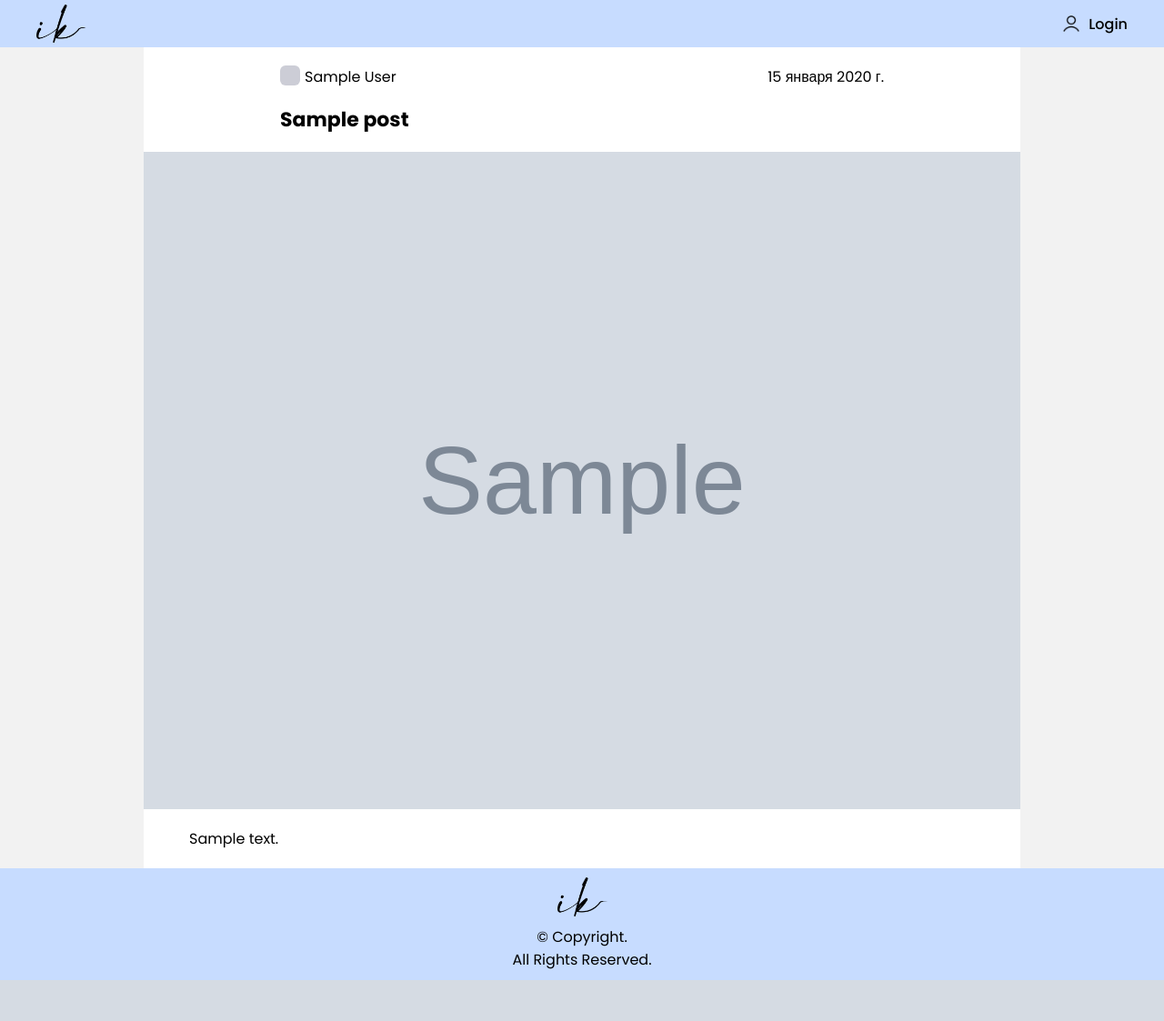
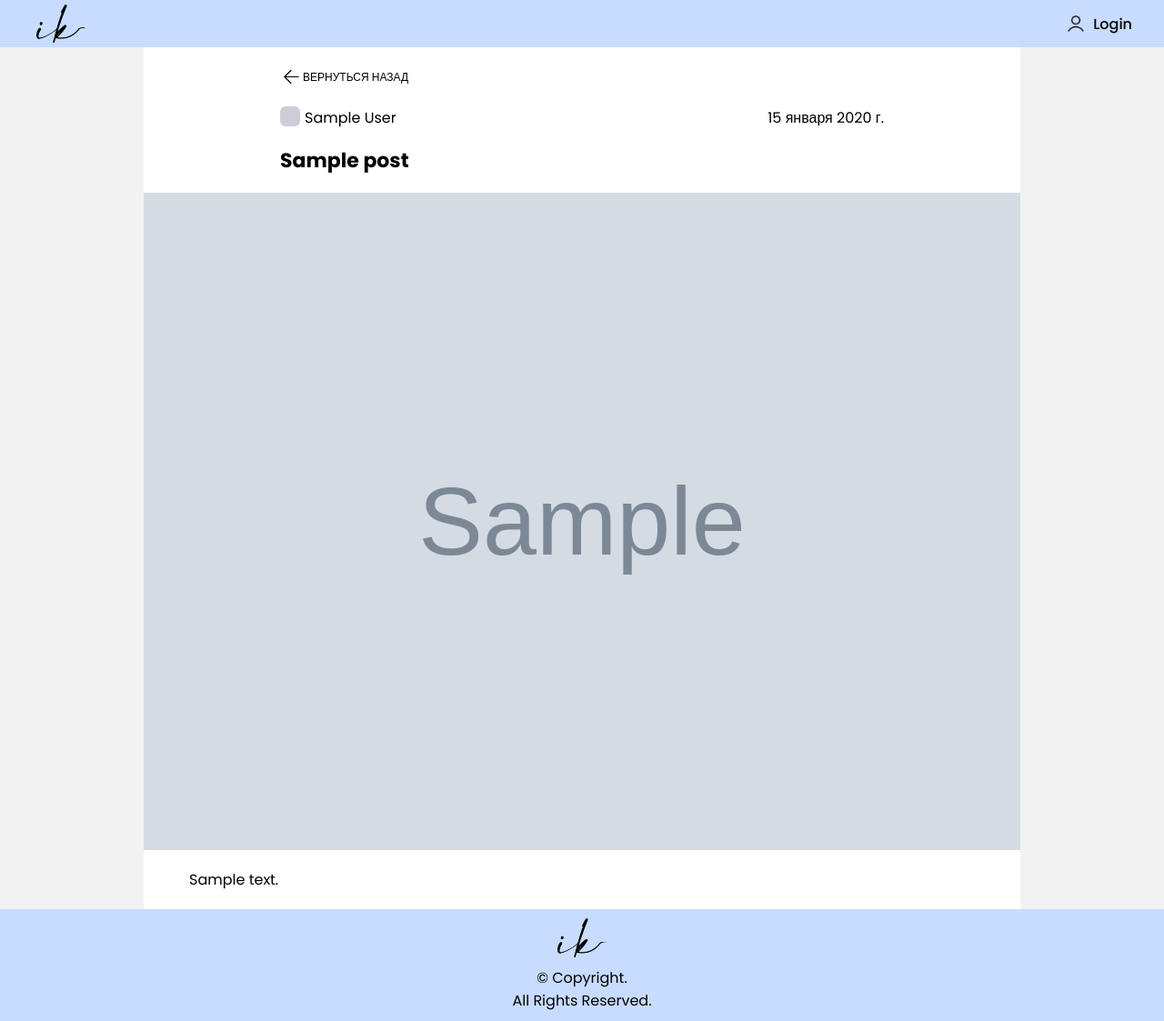
Before and after one commit to ikramarenko1/django-blog, a Django app: page /1/ in a window 1280 px wide. Shown: the whole page at 91% size. Before the commit the page ends 1078 px from the top, so only its background shows below. Run offline with Django 4.2, Linux system fonts and the light colour scheme; tables that the repository leaves empty hold one stand-in row (values such as "Sample post"); grey boxes marked "Sample" are stand-in pictures.

Commit message:
fix some ui and post-blog page

```diff
--- a/myblog/static/css/style.css
+++ b/myblog/static/css/style.css
@@ -84,21 +84,23 @@ body {
   padding: 5px 30px;
   display: flex;
   justify-content: space-between;
+  align-items: center;
 }
 .header__login-button {
   display: flex;
   justify-content: center;
   align-items: center;
   gap: 10px;
-  padding-inline: 10px;
+  height: 100%;
+  padding: 5px;
   background-color: transparent;
-  border-radius: 10px;
-  transition: background-color 0.2s ease-in-out, transform 0.2s ease-in-out;
+  border-radius: 5px;
+  transition: all 0.2s ease-in-out;
 }
 .header__login-button:hover {
   cursor: pointer;
   background-color: #fff;
-  transform: scale(1.025);
+  transform: scale(0.98);
 }
 .header__login-image img {
   width: 18px;
@@ -192,6 +194,26 @@ body {
   gap: 20px;
   margin: 0 auto;
 }
+.post.post__page .post__header .post__back-button a {
+  display: flex;
+  align-items: center;
+  height: 100%;
+  font-size: 12px;
+  text-transform: uppercase;
+  color: #000;
+  transition: all 0.2s ease-in-out;
+}
+.post.post__page .post__header .post__back-button a object {
+  width: 25px;
+  height: 25px;
+  transition: all 0.2s ease-in-out;
+}
+.post.post__page .post__header .post__back-button a:hover {
+  color: #8fb7f9;
+}
+.post.post__page .post__header .post__back-button a:hover object {
+  transform: translateX(-5px);
+}
 .post.post__page .post__header .post__meta {
   display: flex;
   gap: 5px;
--- a/myblog/static/scss/structure/_header.scss
+++ b/myblog/static/scss/structure/_header.scss
@@ -4,6 +4,7 @@
 	padding: 5px 30px;
 	display: flex;
 	justify-content: space-between;
+	align-items: center;
 
 	// .header__login-button
 
@@ -12,16 +13,16 @@
 		justify-content: center;
 		align-items: center;
 		gap: 10px;
-		padding-inline: 10px;
+		height: 100%;
+		padding: 5px;
 		background-color: transparent;
-		border-radius: 10px;
-		transition: background-color .2s ease-in-out,
-					transform .2s ease-in-out;
+		border-radius: 5px;
+		transition: all .2s ease-in-out;
 
 		&:hover {
 			cursor: pointer;
 			background-color: #fff;
-			transform: scale(1.025);
+			transform: scale(.98);
 		}
 	}
 
--- a/myblog/static/scss/structure/_posts.scss
+++ b/myblog/static/scss/structure/_posts.scss
@@ -93,6 +93,8 @@
 	flex-direction: column;
 	gap: 20px;
 
+
+
 	.post__header,
 	.post__body {
 		padding-inline: 50px;
@@ -110,6 +112,32 @@
 		justify-content: center;
 		gap: 20px;
 		margin: 0 auto;
+
+		.post__back-button {
+			a {
+				display: flex;
+				align-items: center;
+				height: 100%;
+				font-size: 12px;
+				text-transform: uppercase;
+				color: #000;
+				transition: all .2s ease-in-out;
+
+				object {
+					width: 25px;
+					height: 25px;
+					transition: all .2s ease-in-out;
+				}
+
+				&:hover {
+					color: #8fb7f9;
+
+					object {
+						transform: translateX(-5px);
+					}
+				}
+			}
+		}
 
 		.post__meta {
 			display: flex;
--- a/myblog/templates/blog/blog_post.html
+++ b/myblog/templates/blog/blog_post.html
@@ -5,7 +5,7 @@
 <head>
 	<meta charset="UTF-8">
 	<meta name="viewport" content="width=device-width, initial-scale=1.0">
-	<title>Blog</title>
+	<title>{{ post.title }}</title>
 
 	<!--
 		- css
@@ -44,6 +44,15 @@
 
 				<div class="post post__page">
 					<div class="post__header">
+						<div class="post__back-button">
+							<a href="/">
+								<object data="{% static "img/back-btn.svg" %}" type="image/svg+xml">
+									<!-- Ваш браузер не поддерживает отображение объектов SVG -->
+								</object>
+								Вернуться назад
+							</a>
+						</div>
+
 						<div class="post__meta">
 							<div class="post__author-photo"></div>
 							<div class="post__author-name">{{ post.author }}</div>
```
Also changed, not shown: myblog/static/img/back-btn.svg (added).
